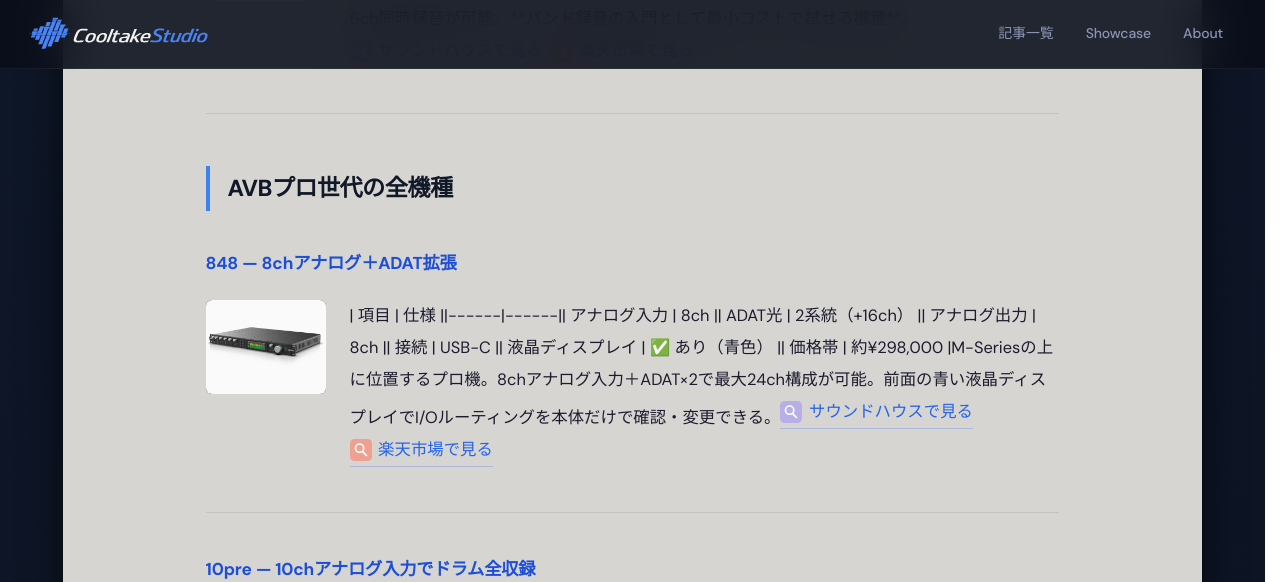
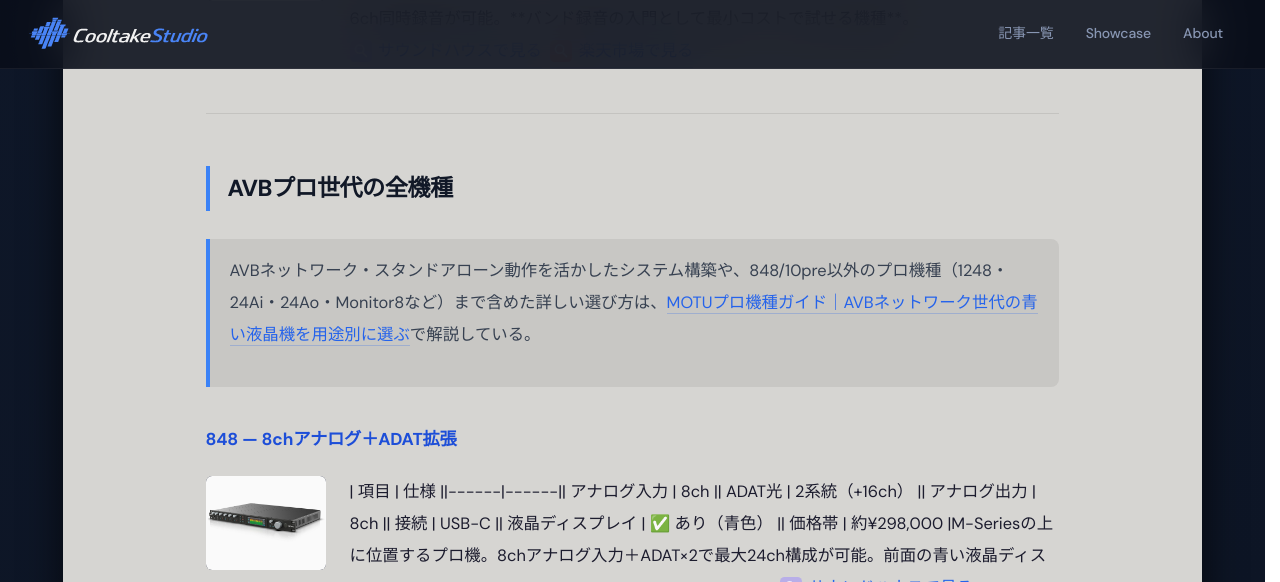
Before and after one commit to cooltake/cooltake-staging, a Jekyll site: the page built from _posts/2026-06-13-motu-guide.md, in a window 1280 px wide and 900 px high, scrolled down 1984 px, cut to the strip 0-582 px from the top of the window. Built offline with Jekyll 4.4.1, drawn with Linux system fonts in a browser that asks for light colours; some web fonts are replaced.

```diff
--- a/_posts/2026-06-13-motu-guide.md
+++ b/_posts/2026-06-13-motu-guide.md
@@ -49,6 +49,8 @@
 ---
 
 ## AVBプロ世代の全機種
+
+> AVBネットワーク・スタンドアローン動作を活かしたシステム構築や、848/10pre以外のプロ機種（1248・24Ai・24Ao・Monitor8など）まで含めた詳しい選び方は、[MOTUプロ機種ガイド｜AVBネットワーク世代の青い液晶機を用途別に選ぶ](/gear/motu-avb-pro-guide/)で解説している。
 
 ### 848 — 8chアナログ＋ADAT拡張
 
```
